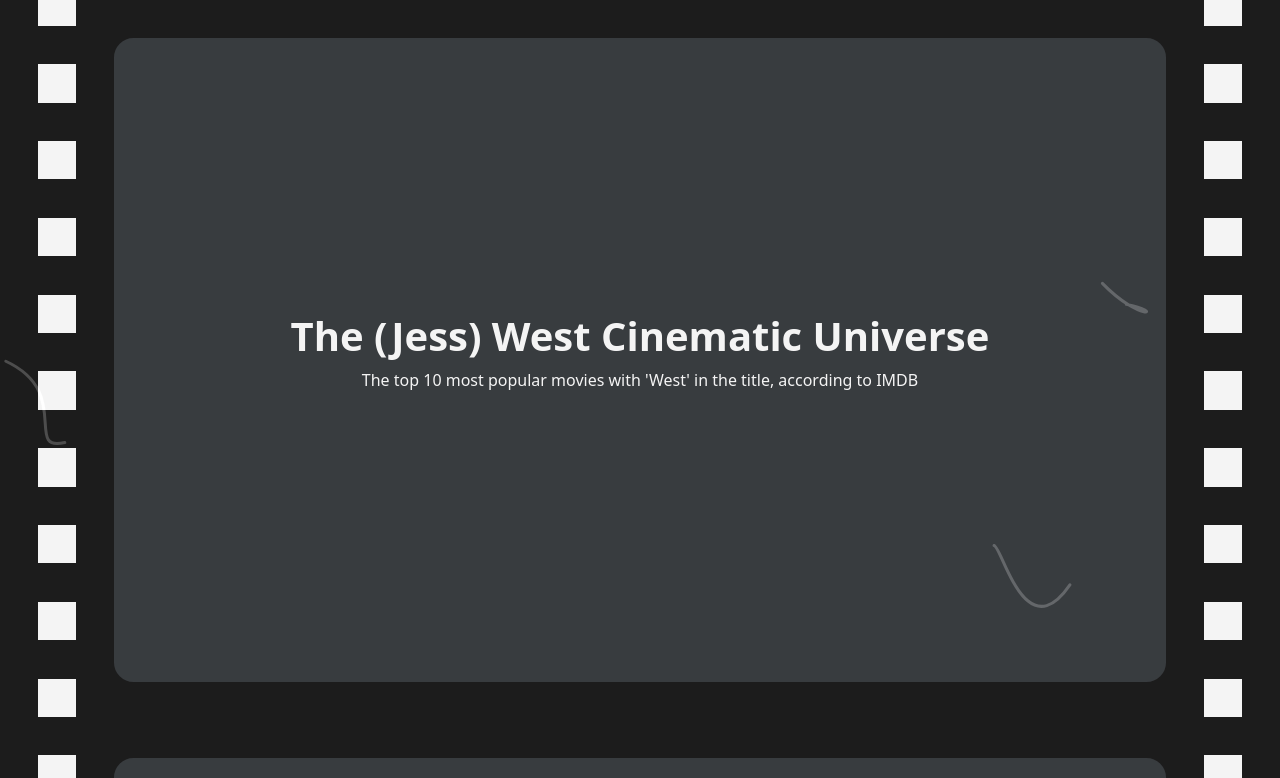
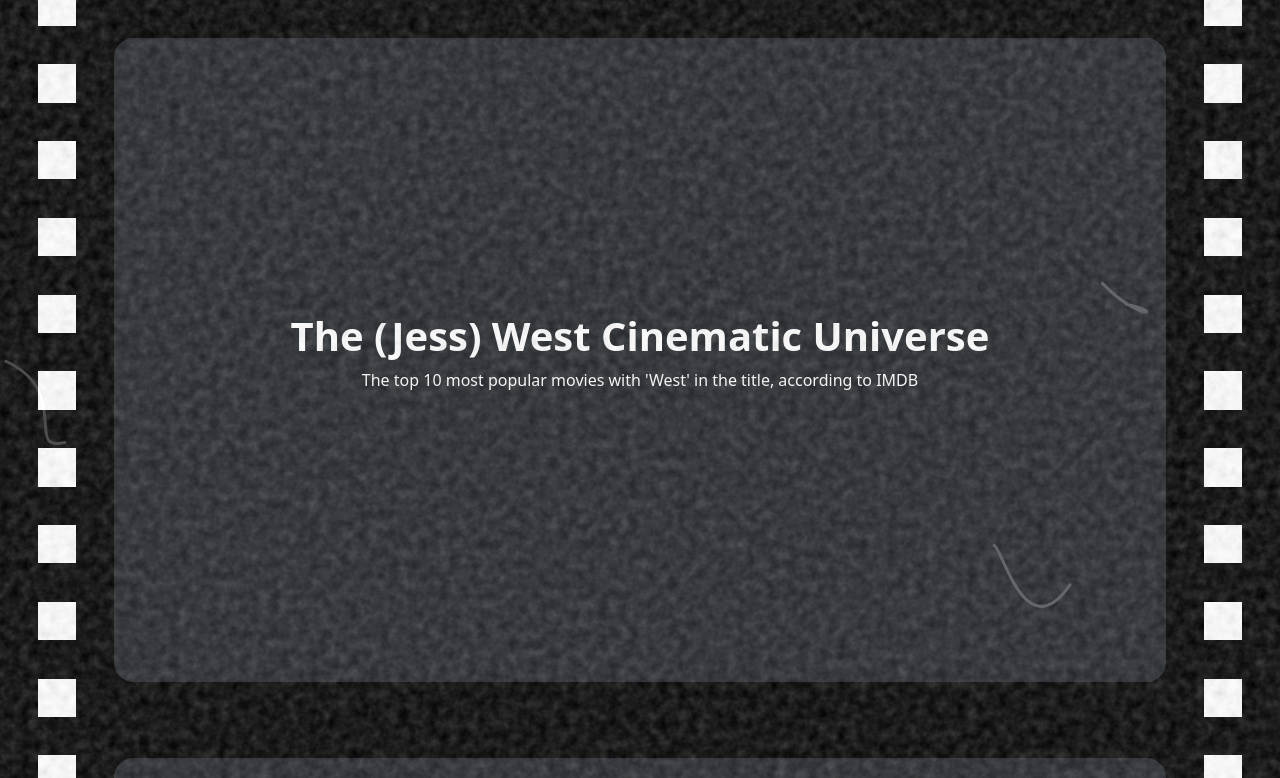
Before and after one commit to Shep-96/west_cinematic_universe, a plain HTML site: page index.html in a window 1280 px wide. Shown: the top 778 px of the page. Drawn offline with nearby package versions, Linux system fonts and the light colour scheme; grey boxes are pictures that could not be loaded.

Commit message:
reseparated noise and scratches

```diff
--- a/index.html
+++ b/index.html
@@ -52,7 +52,19 @@
             border-radius: var(--bs-border-radius) !important;
         }
 
-        .overlay {
+        .noise-overlay {
+            position: fixed;
+            top: 0;
+            left: 0;
+            width: 100%;
+            height: 100%; /* Initial height */
+            z-index: 1000;
+            opacity: 0.3;
+            pointer-events: none;
+            filter:saturate(0);
+        }
+
+        .scratch-overlay {
             position: absolute;
             top: 0;
             left: 0;
@@ -244,16 +256,24 @@
       </div>
   </div>
 
-  <svg class="overlay" id="canvas" xmlns='http://www.w3.org/2000/svg'>
+  <svg class="noise-overlay" id="canvas" xmlns='http://www.w3.org/2000/svg'>
 
     <filter id='noise'>
-        <feTurbulence type='fractalNoise' baseFrequency='1' seed='0' numOctaves='3' stitchTiles='stitch'>
+        <feTurbulence type='fractalNoise' baseFrequency='0.1' seed='0' numOctaves='3' stitchTiles='stitch'>
             <animate id='noiseAnimate' attributeName='seed' attributeType='XML' values='10;150;10' begin='0s' dur='10s' repeatCount='indefinite'></animate>
         </feTurbulence>
     </filter>
     <rect width='100%' height='100%' filter='url(#noise)' fill='white' />
   </svg>
 
+  <svg class="scratch-overlay" id="canvas" xmlns='http://www.w3.org/2000/svg'></svg>
+
+  <script>
+    // Dynamically set the overlay's height to match the content's height
+    const overlay = document.querySelector('.scratch-overlay');
+    overlay.style.height = document.documentElement.scrollHeight + 'px';
+
+  </script>
 
 
     <script>
```
